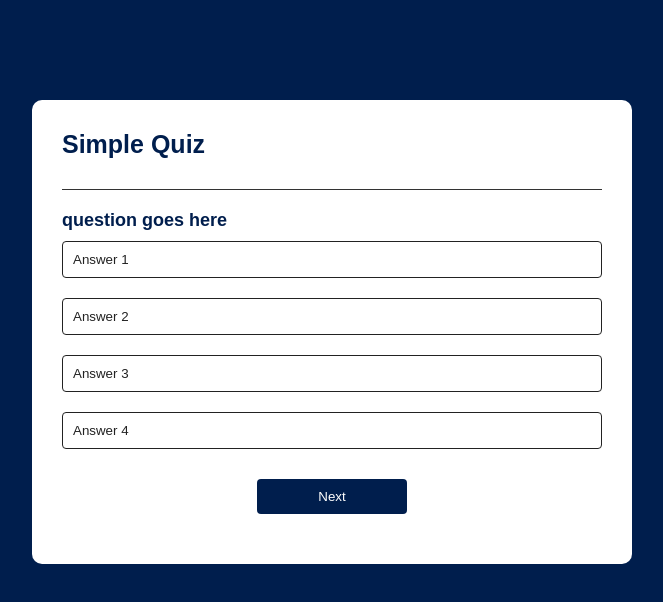
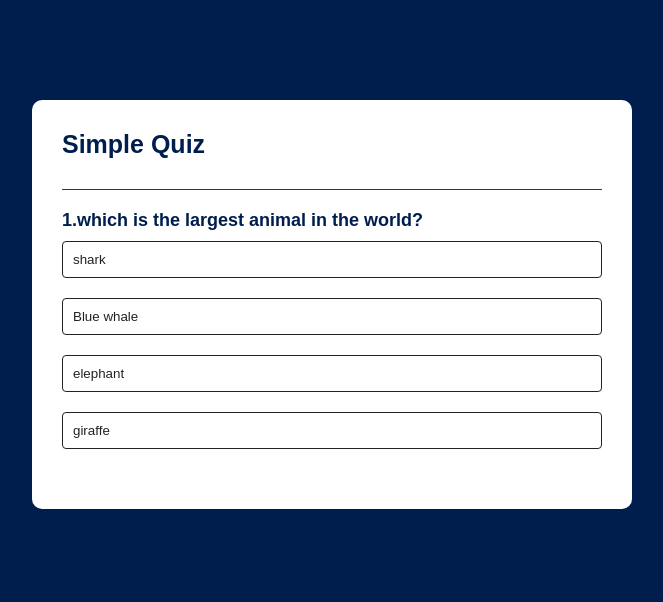
Before and after one commit to pratiushpathak/quiz-app, a plain HTML site: page index.html in a window 1280 px wide. Shown: the whole page, without its empty margins (308-971 px from the left). Drawn offline with Linux system fonts and the light colour scheme.

Commit message:
added javscript

```diff
--- a/index.html
+++ b/index.html
@@ -24,6 +24,7 @@
 
 
   </div>
+  <script src="script.js"></script>
 
 </body>
 </html>
--- /dev/null
+++ b/script.js
@@ -0,0 +1,91 @@
+const questions=[
+
+  {
+    question:"which is the largest animal in the world?",
+    answers:[
+      {text:"shark",correct:"false"},
+      {text:"Blue whale ",correct:"true"},
+      {text:"elephant",correct:"false"},
+      {text:"giraffe",correct:"false"},
+    ]
+
+  },
+  {
+    question:"which is the smallest continent in the world?",
+    answers:[
+      {text:"Asia",correct:"false"},
+      {text:"australia ",correct:"true"},
+      {text:"arctic",correct:"false"},
+      {text:"africa",correct:"false"},
+    ]
+
+
+  }
+];
+const questionElement=document.getElementById("question");
+//console.log(questionElement)
+const answerButtons=document.getElementById("answer-button");
+//console.log(answerButton)
+const nextButton=document.getElementById("nextbtn");
+let currentQuestionIndex=0;
+let score=0;
+function startQuiz(){
+  currentQuestionIndex=0;
+  score=0;
+  nextButton.innerHTML="Next"
+  showQuestions();
+}
+function showQuestions()
+{
+  resetState()
+  let currentQuestion=questions[currentQuestionIndex]
+  //console.log(currentQuestion);
+  let questionNo=currentQuestionIndex+1;
+  //console.log(questionNo);
+  questionElement.innerHTML=questionNo + "."+currentQuestion.question;
+ // console.log(questionElement)
+ currentQuestion.answers.forEach((answer)=>{
+  const button=document.createElement("button");
+  button.innerHTML=answer.text;
+  button.classList.add("btn");
+  answerButtons.appendChild(button);
+  if(answer.correct)
+  {
+    button.dataset.correct=answer.correct;
+  }
+  button.addEventListener('click',selectAnswer)
+
+ })
+}
+
+function resetState(){
+  nextButton.style.display="none"
+  while(answerButtons.firstChild)
+  {
+    answerButtons.removeChild(answerButtons.firstChild);
+  }
+
+}
+function selectAnswer(e)
+{
+  const selectedBtn=e.target;
+  const iscorrect=selectedBtn.dataset.correct==="true";
+  if(iscorrect)
+  {
+selectedBtn.classList.add("correct");
+  }
+  else
+  {
+    selectedBtn.classList.add("incorrect");
+  }
+Array.from(answerButtons.children).forEach((button)=>{
+  if(button.dataset.correct=="true")
+  {
+    button.classList.add("correct")
+  }
+  button.disabled=true;
+
+});
+nextButton.style.display="block"
+}
+startQuiz()
--- a/style.css
+++ b/style.css
@@ -64,5 +64,11 @@ body
   margin: 20px  auto 0;
   border-radius: 4px;
   cursor: pointer;
-  display: block;
+  display:none;
 }
+.correct{
+  background: #9aeabc;
+}
+.incorrect{
+  background: #ff9393;
+}
```
